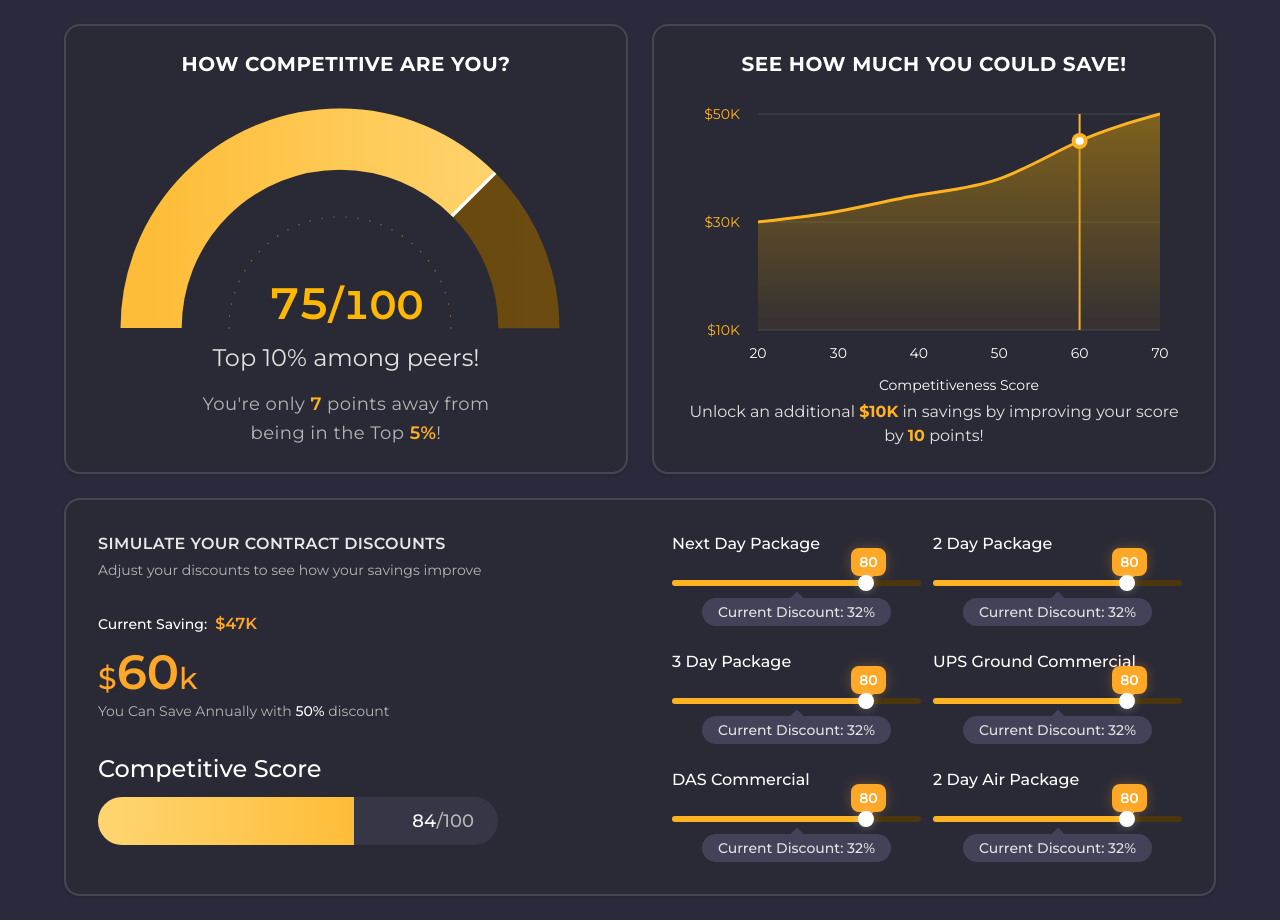
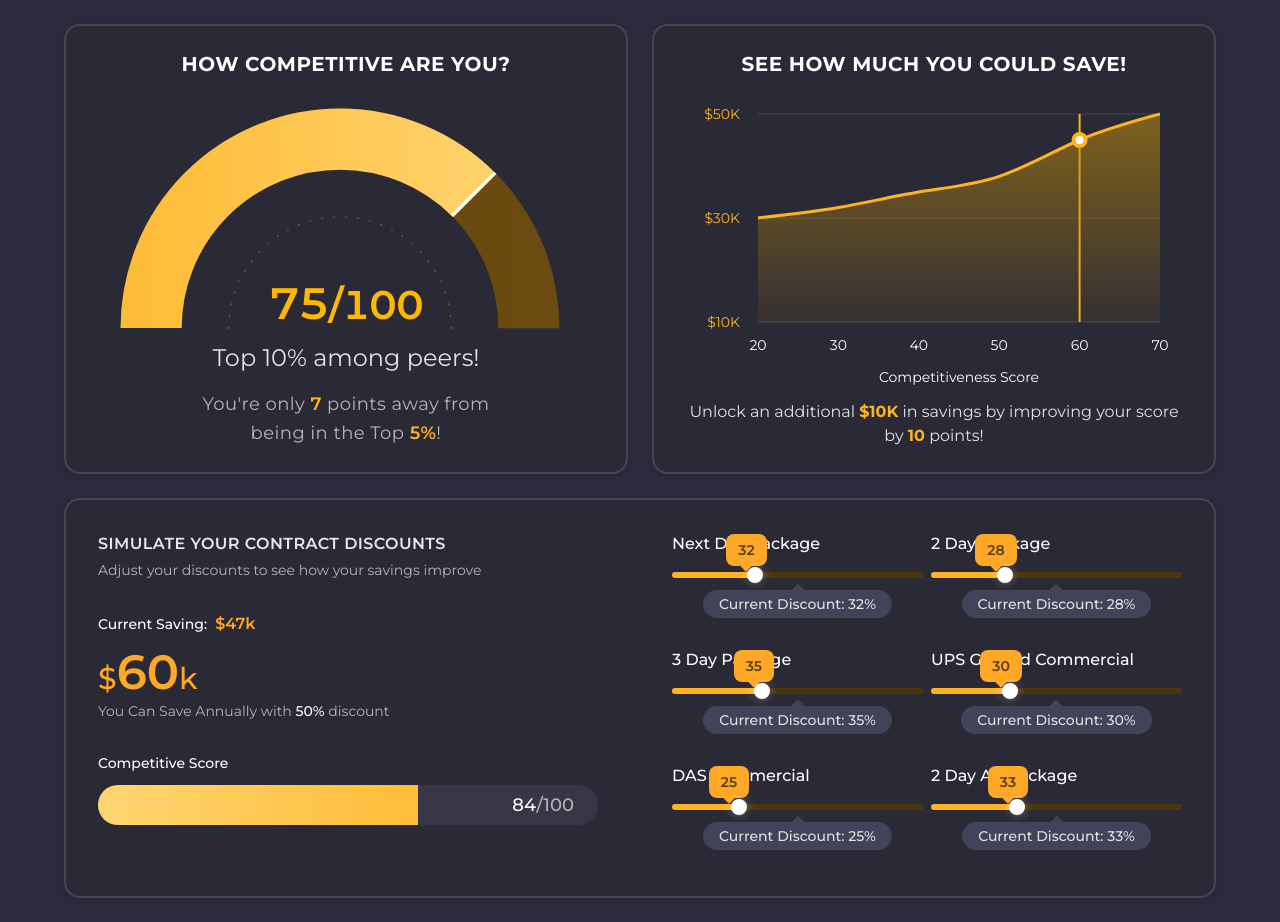
Before and after one commit to lumiotools/contact-analysis-frontend, a Next.js app: page /new-ui in a window 1280 px wide. Built offline with nearby package versions, Linux system fonts and the light colour scheme.

Commit message:
done ui changes

```diff
--- a/src/components/ContractSimulator.jsx
+++ b/src/components/ContractSimulator.jsx
@@ -4,26 +4,86 @@ import { useState } from "react";
 import { Slider } from "@/components/ui/slider";
 import { cn } from "@/lib/utils";
 
+export const contractData = {
+  services: [
+    {
+      id: 1,
+      name: "Next Day Package",
+      currentDiscount: "32%",
+      defaultValue: 65,
+      projectedSavings: "$12.5k",
+      category: "express",
+    },
+    {
+      id: 2,
+      name: "2 Day Package",
+      currentDiscount: "28%",
+      defaultValue: 72,
+      projectedSavings: "$8.3k",
+      category: "standard",
+    },
+    {
+      id: 3,
+      name: "3 Day Package",
+      currentDiscount: "35%",
+      defaultValue: 58,
+      projectedSavings: "$15.2k",
+      category: "standard",
+    },
+    {
+      id: 4,
+      name: "UPS Ground Commercial",
+      currentDiscount: "30%",
+      defaultValue: 68,
+      projectedSavings: "$9.7k",
+      category: "ground",
+    },
+    {
+      id: 5,
+      name: "DAS Commercial",
+      currentDiscount: "25%",
+      defaultValue: 75,
+      projectedSavings: "$11.3k",
+      category: "commercial",
+    },
+    {
+      id: 6,
+      name: "2 Day Air Package",
+      currentDiscount: "33%",
+      defaultValue: 62,
+      projectedSavings: "$13.8k",
+      category: "express",
+    },
+    {
+      id: 7,
+      name: "Express Delivery",
+      currentDiscount: "40%",
+      defaultValue: 55,
+      projectedSavings: "$18.2k",
+      category: "express",
+    },
+    {
+      id: 8,
+      name: "International Shipping",
+      currentDiscount: "22%",
+      defaultValue: 78,
+      projectedSavings: "$7.5k",
+      category: "international",
+    },
+  ],
+  totalPotentialSavings: "$60k",
+  currentSaving: "$47k",
+  competitiveScore: 84,
+};
+
 export default function ContractSimulator() {
-  const [showMore, setShowMore] = useState(false);
-  const services = [
-    { name: "Next Day Package", currentDiscount: "32%" },
-    { name: "2 Day Package", currentDiscount: "32%" },
-    { name: "3 Day Package", currentDiscount: "32%" },
-    { name: "UPS Ground Commercial", currentDiscount: "32%" },
-    { name: "DAS Commercial", currentDiscount: "32%" },
-    { name: "2 Day Air Package", currentDiscount: "32%" },
-    ...(showMore
-      ? [
-          { name: "Express Delivery", currentDiscount: "32%" },
-          { name: "International Shipping", currentDiscount: "32%" },
-          { name: "Same Day Delivery", currentDiscount: "32%" },
-        ]
-      : []),
-  ];
-
   const [discounts, setDiscounts] = useState(
-    Object.fromEntries(services.map((service) => [service.name, 80]))
+    Object.fromEntries(
+      contractData.services.map((service) => [
+        service.name,
+        parseInt(service.currentDiscount),
+      ])
+    )
   );
 
   const handleDiscountChange = (service, value) => {
@@ -35,8 +95,9 @@ export default function ContractSimulator() {
 
   return (
     <div className="w-full rounded-2xl bg-[#2A2A36] p-6 md:p-8 border-2 border-[#464653]">
-      <div className="flex flex-col gap-8 md:flex-row md:items-start md:justify-between">
-        <div className="flex-shrink-0 w-1/2">
+      <div className="flex flex-col gap-8 md:flex-row md:items-stretch md:justify-between">
+        <div className="flex-shrink-0 md:w-1/2 md:sticky md:top-8 h-full">
+          <div className="flex flex-col h-full justify-between">
             <div>
               <h2 className="text-base font-semibold tracking-wide text-[#E8E8E8]">
                 SIMULATE YOUR CONTRACT DISCOUNTS
@@ -51,7 +112,9 @@ export default function ContractSimulator() {
                 <span className="text-sm font-medium text-white">
                   Current Saving:
                 </span>
-              <span className="font-semibold text-[#FFA726]">$47K</span>
+                <span className="font-semibold text-[#FFA726]">
+                  {contractData.currentSaving}
+                </span>
               </div>
 
               <div className="mt-3">
@@ -67,13 +130,14 @@ export default function ContractSimulator() {
                   <span className="font-medium text-white">50%</span> discount
                 </p>
               </div>
+            </div>
 
             <div className="mt-8">
               <div className="flex flex-col gap-3">
-                <span className="text-2xl font-medium text-white">
+                <span className="text-sm font-medium text-white">
                   Competitive Score
                 </span>
-                <div className="relative h-12 w-full md:w-[400px] overflow-hidden rounded-full bg-[#363647]">
+                <div className="relative h-10 w-full md:w-[500px] overflow-hidden rounded-full bg-[#363647]">
                   <div
                     className="h-full absolute left-0"
                     style={{
@@ -84,7 +148,9 @@ export default function ContractSimulator() {
                   />
                   <div className="absolute inset-0 flex items-center justify-end pr-6">
                     <span className="text-lg font-medium">
-                      <span className="text-white">84</span>
+                      <span className="text-white">
+                        {contractData.competitiveScore}
+                      </span>
                       <span className="text-[#B5B5B5]">/100</span>
                     </span>
                   </div>
@@ -96,46 +162,42 @@ export default function ContractSimulator() {
 
         <div className="relative flex-1">
           <div
-            className={cn(
-              "grid grid-cols-1 gap-2 sm:grid-cols-2 md:gap-x-3 md:gap-y-6",
-              showMore
-                ? "h-[calc(3*176px)] overflow-y-auto pr-4 -mr-4"
-                : "h-auto"
-            )}
+            className="grid grid-cols-1 gap-1 sm:grid-cols-2 md:gap-x-2 md:gap-y-4 overflow-y-auto pr-4 -mr-4"
             style={{
               scrollbarWidth: "thin",
               scrollbarColor: "#464653 #2A2A36",
+              display: "grid",
+              gridTemplateRows: "repeat(3, minmax(100px, auto))",
+              maxHeight: "calc(3 * 100px + 2 * 1rem)",
+              minHeight: "unset",
             }}
           >
-            {services.map((service) => (
-              <div key={service.name} className="w-full">
-                <div className="mb-4">
+            {contractData.services.map((service) => (
+              <div key={service.id} className="w-full">
+                <div className="mb-2">
                   <span className="text-base font-medium text-white">
                     {service.name}
                   </span>
                 </div>
-                <div className="relative mt-6">
+                <div className="relative mt-4">
                   <div
-                    className="absolute -top-8 pointer-events-none"
+                    className="absolute pointer-events-none"
                     style={{
                       left: `calc(${discounts[service.name]}% - 20px)`,
-                      transition: "left 0.1s ease-out",
+                      top: "-32px",
                     }}
                   >
-                    <div
-                      className="relative flex h-7 min-w-[30px] items-center justify-center rounded-lg bg-[#FFA726] px-2"
-                      style={{
-                        filter: "drop-shadow(0 0 6px rgba(255, 167, 38, 0.3))",
-                      }}
-                    >
-                      <span className="text-sm font-semibold text-white">
+                    <div className="relative -left-1.5 -top-1.5">
+                      <div className="bg-[#FFA726] rounded-lg px-3 py-1 text-center min-w-[40px]">
+                        <span className="text-sm font-semibold text-[#593F0C]">
                           {discounts[service.name]}
                         </span>
+                      </div>
                       <div className="absolute -bottom-1 left-1/2 h-2 w-2 -translate-x-1/2 rotate-45 transform bg-[#FFA726]" />
                     </div>
                   </div>
                   <Slider
-                    defaultValue={[50]}
+                    defaultValue={[parseInt(service.currentDiscount)]}
                     value={[discounts[service.name]]}
                     onValueChange={(value) =>
                       handleDiscountChange(service.name, value)
@@ -157,8 +219,8 @@ export default function ContractSimulator() {
                       "[&_.slider-range]:shadow-[0_0_10px_rgba(255,167,38,0.3)]"
                     )}
                   />
-                  <div className="mt-4 flex justify-center">
-                    <div className="relative inline-flex rounded-full bg-[#424259] backdrop-blur-sm px-4 py-1 -mt-1">
+                  <div className="mt-2 flex justify-center">
+                    <div className="relative inline-flex rounded-full bg-[#424259] backdrop-blur-sm px-4 py-1 mt-1">
                       <div className="absolute -top-1 left-1/2 h-3 w-3 -translate-x-1/2 rotate-45 transform bg-[#424259]" />
                       <p className="text-sm font-medium text-[#E2E2E2]">
                         Current Discount: {service.currentDiscount}
@@ -169,14 +231,6 @@ export default function ContractSimulator() {
               </div>
             ))}
           </div>
-          {services.length > 6 && (
-            <button
-              onClick={() => setShowMore(!showMore)}
-              className="mt-4 text-[#FFA726] hover:text-[#FFB74D] transition-colors"
-            >
-              {showMore ? "Show Less" : "Show More"}
-            </button>
-          )}
         </div>
       </div>
     </div>
--- a/src/components/savings-graph.jsx
+++ b/src/components/savings-graph.jsx
@@ -139,7 +139,7 @@ export function SavingsChart() {
         </ChartContainer>
       </div>
 
-      <p className="text-base font-normal text-[#E2E2E2] text-center mt-auto">
+      <p className="text-base font-normal text-[#E2E2E2] text-center mt-2">
         Unlock an additional{" "}
         <span className="text-[#FFB323] font-bold">$10K</span> in savings by
         improving your score by{" "}
--- a/src/components/ui/slider.jsx
+++ b/src/components/ui/slider.jsx
@@ -15,7 +15,7 @@ const Slider = React.forwardRef(({ className, ...props }, ref) => (
       <SliderPrimitive.Range className="absolute h-full bg-[#FFB323]" />
     </SliderPrimitive.Track>
     <SliderPrimitive.Thumb
-      className="block h-1 w-1 rounded-full border border-primary/50 bg-background shadow transition-colors focus-visible:outline-none focus-visible:ring-1 focus-visible:ring-ring disabled:pointer-events-none disabled:opacity-50" />
+      className="block h-1 w-1 rounded-full bg-background shadow transition-colors disabled:pointer-events-none disabled:opacity-50" />
   </SliderPrimitive.Root>
 ))
 Slider.displayName = SliderPrimitive.Root.displayName
```
Lines whose indentation alone changed are shown as unchanged.
